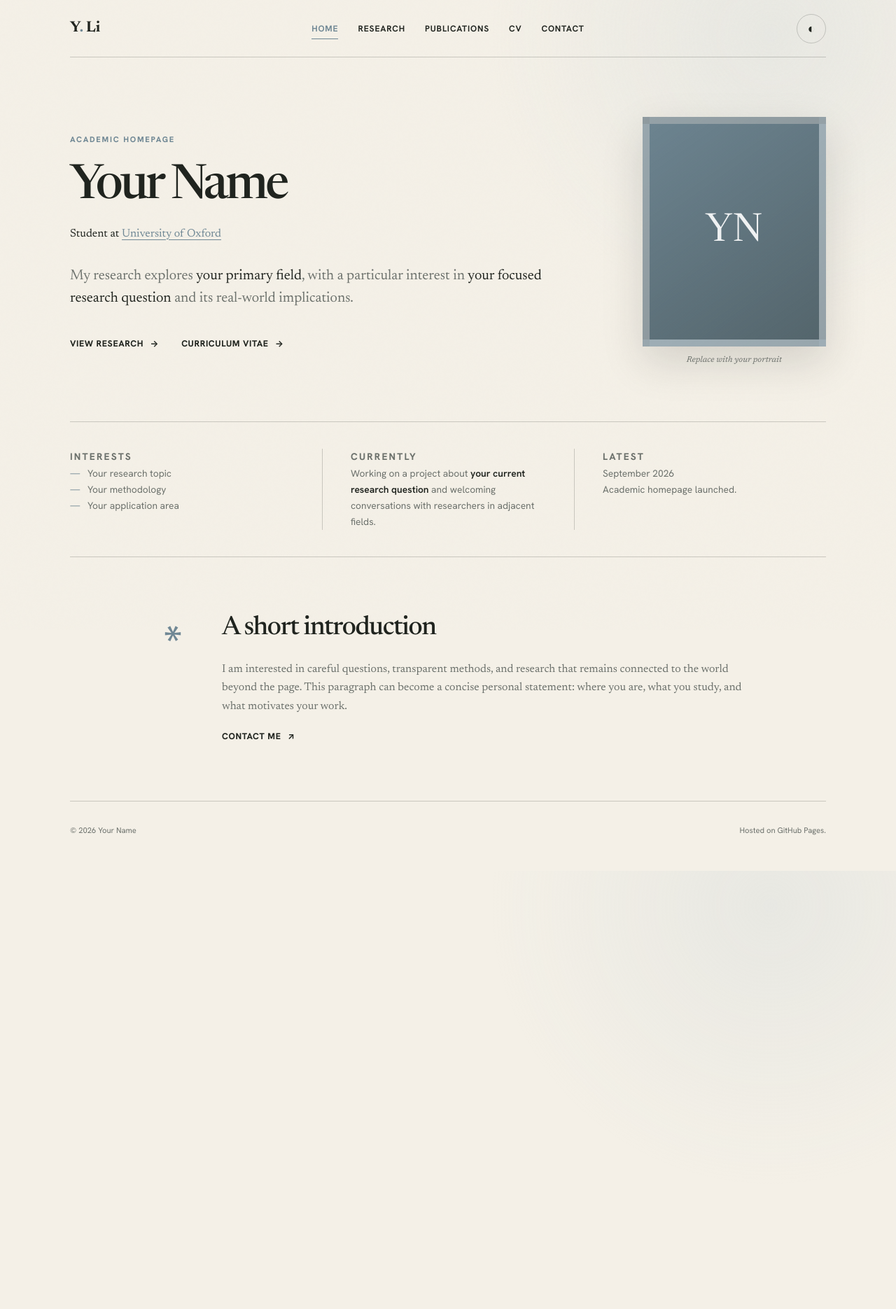
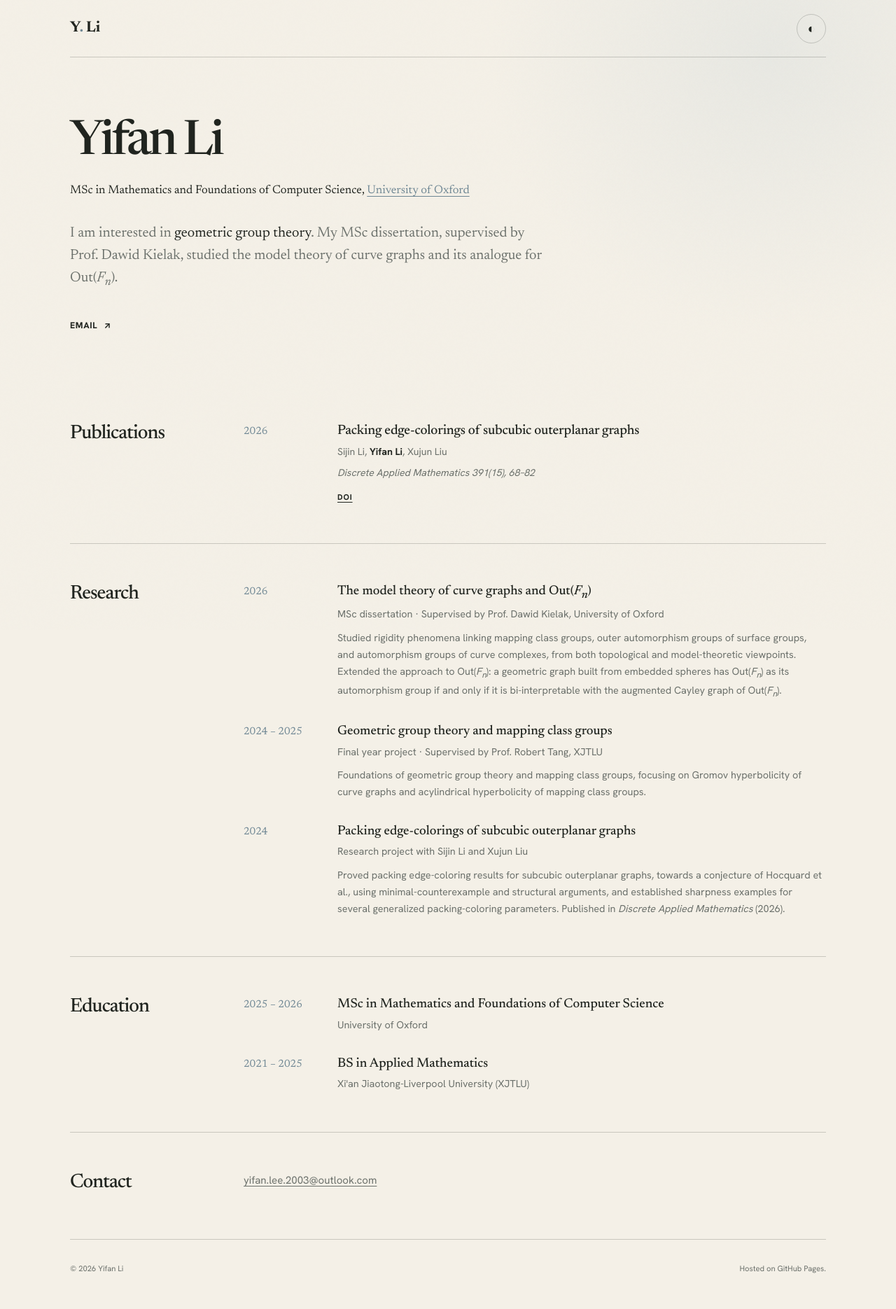
Before and after one commit to YF-Lee03/YF-Lee03.github.io, a Jekyll site: the page built from index.html, in a window 1280 px wide. Shown: the whole page at 70% size. Built offline with Jekyll 4.4.1, drawn with Linux system fonts in a browser that asks for light colours; before the commit the page ends 1244 px from its top, so only the background shows below that.

Commit message:
Turn the site into a single-page homepage
Replace the placeholder multi-page site with one page built from the
CV: introduction, publications, research, education, and email. The
header navigation is removed, and an at-a-glance band (interests,
reading groups, latest news) is kept in index.html but hidden. The
multi-page version is preserved on the multipage-backup branch.

Co-Authored-By: Claude Opus 5.5 <noreply@anthropic.com>

```diff
--- a/_config.yml
+++ b/_config.yml
@@ -1,8 +1,9 @@
-# Site-wide settings. Change `author` once and it updates the homepage,
-# footer, and the bolded name in the publication list.
-title: Y. Li
-author: Your Name
-description: Academic homepage — research, publications, curriculum vitae, and contact.
+# Site-wide settings. `author` appears in the footer and is bolded
+# automatically in publication author lists.
+title: Yifan Li
+author: Yifan Li
+description: Yifan Li — geometric group theory. MSc in Mathematics and Foundations of Computer Science, University of Oxford.
+email: yifan.lee.2003@outlook.com
 lang: en
 
 exclude:
--- a/_data/cv.yml
+++ b/_data/cv.yml
@@ -1,14 +1,40 @@
-# Each section becomes a heading on the CV page; items are listed in order.
-- section: Education
+# Dated sections of the homepage, in order. `id` is the section anchor (e.g. #research).
+# Item fields: dates, title, detail (optional), summary (optional). HTML is allowed.
+# `compact: true` renders a tighter list with titles only (e.g. for awards).
+
+- id: research
+  section: Research
   items:
-    - { dates: Your dates, title: Your degree, detail: Your Institution · Department or programme }
-    - { dates: Your dates, title: Previous degree, detail: Previous Institution · Field of study }
+    - dates: "2026"
+      title: The model theory of curve graphs and Out(<i>F<sub>n</sub></i>)
+      detail: MSc dissertation · Supervised by Prof. Dawid Kielak, University of Oxford
+      summary: >-
+        Studied rigidity phenomena linking mapping class groups, outer automorphism groups of
+        surface groups, and automorphism groups of curve complexes, from both topological and
+        model-theoretic viewpoints. Extended the approach to Out(<i>F<sub>n</sub></i>): a geometric
+        graph built from embedded spheres has Out(<i>F<sub>n</sub></i>) as its automorphism group
+        if and only if it is bi-interpretable with the augmented Cayley graph of Out(<i>F<sub>n</sub></i>).
+    - dates: 2024 – 2025
+      title: Geometric group theory and mapping class groups
+      detail: Final year project · Supervised by Prof. Robert Tang, XJTLU
+      summary: >-
+        Foundations of geometric group theory and mapping class groups, focusing on Gromov
+        hyperbolicity of curve graphs and acylindrical hyperbolicity of mapping class groups.
+    - dates: "2024"
+      title: Packing edge-colorings of subcubic outerplanar graphs
+      detail: Research project with Sijin Li and Xujun Liu
+      summary: >-
+        Proved packing edge-coloring results for subcubic outerplanar graphs, towards a conjecture
+        of Hocquard et al., using minimal-counterexample and structural arguments, and established
+        sharpness examples for several generalized packing-coloring parameters. Published in
+        <em>Discrete Applied Mathematics</em> (2026).
 
-- section: Research experience
+- id: education
+  section: Education
   items:
-    - { dates: Your dates, title: Your role or project, detail: Research group or institution · Supervisor or collaborator }
-
-- section: Awards & service
-  items:
-    - { dates: Year, title: "Award, scholarship, or academic service", detail: "A short description, if useful." }
-  note: A downloadable PDF can be added after you provide the file.
+    - dates: 2025 – 2026
+      title: MSc in Mathematics and Foundations of Computer Science
+      detail: University of Oxford
+    - dates: 2021 – 2025
+      title: BS in Applied Mathematics
+      detail: Xi'an Jiaotong-Liverpool University (XJTLU)
--- a/_data/publications.yml
+++ b/_data/publications.yml
@@ -1,17 +1,7 @@
 # Newest first. Names matching `author` in _config.yml are bolded automatically.
 - year: 2026
-  title: Your paper title goes here
-  authors: [Your Name, Coauthor Name, Coauthor Name]
-  venue: Conference or Journal · Forthcoming
+  title: Packing edge-colorings of subcubic outerplanar graphs
+  authors: [Sijin Li, Yifan Li, Xujun Liu]
+  venue: Discrete Applied Mathematics 391(15), 68–82
   links:
-    - { label: Paper, url: "#" }
-    - { label: Code, url: "#" }
-    - { label: BibTeX, url: "#" }
-
-- year: 2025
-  title: Another publication or working paper
-  authors: [Coauthor Name, Your Name]
-  venue: Workshop, Journal, or Preprint
-  links:
-    - { label: Paper, url: "#" }
-    - { label: Project, url: "#" }
+    - { label: DOI, url: "https://doi.org/10.1016/j.dam.2026.04.033" }
--- /dev/null
+++ b/_includes/section.html
@@ -0,0 +1,20 @@
+{%- assign group = include.group -%}
+<section class="section" id="{{ group.id }}" aria-labelledby="{{ group.id }}-heading">
+  <h2 id="{{ group.id }}-heading">{{ group.section | escape }}</h2>
+  <ol class="timeline{% if group.compact %} timeline--compact{% endif %}">
+    {%- for item in group.items %}
+    <li>
+      <time>{{ item.dates }}</time>
+      <div>
+        <h3>{{ item.title }}</h3>
+        {%- if item.detail %}
+        <p>{{ item.detail }}</p>
+        {%- endif %}
+        {%- if item.summary %}
+        <p class="summary">{{ item.summary }}</p>
+        {%- endif %}
+      </div>
+    </li>
+    {%- endfor %}
+  </ol>
+</section>
--- a/_layouts/default.html
+++ b/_layouts/default.html
@@ -5,7 +5,7 @@
   <meta name="viewport" content="width=device-width, initial-scale=1">
   <meta name="description" content="{{ page.description | default: site.description }}">
   <meta name="theme-color" content="#f4f0e7">
-  <title>{% if page.url == "/" %}{{ site.title }} — Home{% else %}{{ page.title }} — {{ site.title }}{% endif %}</title>
+  <title>{% if page.title %}{{ page.title }} — {% endif %}{{ site.title }}</title>
   <script>
     // Runs before first paint so dark-mode visitors never see a light flash.
     (function () {
@@ -28,14 +28,6 @@
   <a class="skip-link" href="#main">Skip to content</a>
   <header class="site-header">
     <a class="wordmark" href="{{ '/' | relative_url }}" aria-label="Home">Y<span>.</span> Li</a>
-    <nav aria-label="Primary navigation">
-      <button class="menu-toggle" type="button" aria-expanded="false" aria-controls="site-nav">Menu</button>
-      <ul id="site-nav">
-        {%- for item in site.data.navigation %}
-        <li><a href="{{ item.url | relative_url }}"{% if page.url == item.url %} aria-current="page"{% endif %}>{{ item.title }}</a></li>
-        {%- endfor %}
-      </ul>
-    </nav>
     <button class="theme-toggle" type="button" aria-label="Toggle color theme" title="Toggle color theme"><span aria-hidden="true">◐</span></button>
   </header>
 
--- a/index.html
+++ b/index.html
@@ -2,47 +2,65 @@
 layout: default
 ---
     <section class="home">
-      <div class="home-intro">
-        <p class="eyebrow">Academic homepage</p>
-        <h1>{{ site.author }}</h1>
-        <p class="title-line">Student at <a href="https://www.maths.ox.ac.uk/">University of Oxford</a></p>
-        <p class="lede">My research explores <em>your primary field</em>, with a particular interest in <em>your focused research question</em> and its real-world implications.</p>
-        <div class="home-actions">
-          <a class="arrow-link" href="{{ '/research/' | relative_url }}">View research <span aria-hidden="true">→</span></a>
-          <a class="arrow-link" href="{{ '/cv/' | relative_url }}">Curriculum vitae <span aria-hidden="true">→</span></a>
-        </div>
+      <h1>{{ site.author }}</h1>
+      <p class="title-line">MSc in Mathematics and Foundations of Computer Science, <a href="https://www.maths.ox.ac.uk/">University of Oxford</a></p>
+      <p class="lede">I am interested in <em>geometric group theory</em>. My MSc dissertation, supervised by Prof. Dawid Kielak, studied the model theory of curve graphs and its analogue for Out(<i>F<sub>n</sub></i>).</p>
+      <div class="home-actions">
+        <a class="arrow-link" href="mailto:{{ site.email }}">Email <span aria-hidden="true">↗</span></a>
       </div>
-
-      <aside class="portrait-wrap">
-        <div class="portrait-placeholder" role="img" aria-label="Portrait placeholder">YN</div>
-        <p>Replace with your portrait</p>
-      </aside>
     </section>
 
-    <section class="home-details" aria-label="Academic summary">
+    {% comment %} At-a-glance band, hidden for now. Remove this comment wrapper to show it again.
+    <section class="home-details" aria-label="At a glance">
       <div>
         <p class="mini-label">Interests</p>
         <ul class="plain-list">
-          <li>Your research topic</li>
-          <li>Your methodology</li>
-          <li>Your application area</li>
+          <li>Geometric group theory</li>
+          <li>Mapping class groups</li>
+          <li>Out(<i>F<sub>n</sub></i>)</li>
+          <li>Spaces of nonpositive curvature</li>
+          <li>Low-dimensional topology</li>
         </ul>
       </div>
       <div>
-        <p class="mini-label">Currently</p>
-        <p>Working on a project about <strong>your current research question</strong> and welcoming conversations with researchers in adjacent fields.</p>
+        <p class="mini-label">Reading groups this term</p>
+        <ul class="plain-list">
+          <li>Bridson &amp; Haefliger, <em>Metric Spaces of Non-Positive Curvature</em></li>
+          <li>Serre, <em>Trees</em></li>
+          <li>Martelli, <em>An Introduction to Geometric Topology</em></li>
+        </ul>
       </div>
       <div>
         <p class="mini-label">Latest</p>
-        <p><time datetime="2026-09">September 2026</time><br>Academic homepage launched.</p>
+        <p><time datetime="2026">2026</time><br><strong>Packing edge-colorings of subcubic outerplanar graphs</strong> published in <em>Discrete Applied Mathematics</em>.</p>
       </div>
     </section>
+    {% endcomment %}
 
-    <section class="home-note">
-      <span class="note-mark" aria-hidden="true">∗</span>
-      <div>
-        <h2>A short introduction</h2>
-        <p>I am interested in careful questions, transparent methods, and research that remains connected to the world beyond the page. This paragraph can become a concise personal statement: where you are, what you study, and what motivates your work.</p>
-        <a class="arrow-link" href="{{ '/contact/' | relative_url }}">Contact me <span aria-hidden="true">↗</span></a>
-      </div>
+    <section class="section" id="publications" aria-labelledby="publications-heading">
+      <h2 id="publications-heading">Publications</h2>
+      <ol class="entry-list">
+        {%- for pub in site.data.publications %}
+        <li class="entry">
+          <span class="entry-year">{{ pub.year }}</span>
+          <article>
+            <h3>{{ pub.title }}</h3>
+            <p>{% for name in pub.authors %}{% if name == site.author %}<strong>{{ name }}</strong>{% else %}{{ name }}{% endif %}{% unless forloop.last %}, {% endunless %}{% endfor %}</p>
+            <p class="venue">{{ pub.venue }}</p>
+            {%- if pub.links %}
+            <div class="entry-links">{% for link in pub.links %}<a href="{{ link.url }}">{{ link.label }}</a>{% endfor %}</div>
+            {%- endif %}
+          </article>
+        </li>
+        {%- endfor %}
+      </ol>
     </section>
+
+    {%- for group in site.data.cv %}
+    {% include section.html group=group %}
+    {%- endfor %}
+
+    <section class="section" id="contact" aria-labelledby="contact-heading">
+      <h2 id="contact-heading">Contact</h2>
+      <p><a href="mailto:{{ site.email }}">{{ site.email }}</a></p>
+    </section>
--- a/research/index.html
+++ /dev/null
@@ -1,17 +0,0 @@
----
-layout: page
-title: Research
-description: Research interests and selected projects.
-eyebrow: Questions & projects
-lede: An overview of the questions, methods, and applications that shape my work.
----
-<section class="content-section">
-  <h2>Research interests</h2>
-  <p>My research centers on <strong>your primary field</strong>. I am particularly interested in the relationship between <strong>your central question</strong> and <strong>your application area</strong>. Replace this introduction with a short, accessible explanation that a researcher outside your specialty can follow.</p>
-</section>
-<section class="content-section" aria-labelledby="projects-heading">
-  <h2 id="projects-heading">Selected projects</h2>
-  <article class="research-item"><span class="item-index">1</span><div><h2>Your primary research project</h2><p>Describe the problem, why it matters, the approach you took, and the most useful result. A strong project summary usually needs only three or four sentences.</p><div class="tags"><span>Method</span><span>Research area</span><span>Ongoing</span></div></div></article>
-  <article class="research-item"><span class="item-index">2</span><div><h2>A second line of inquiry</h2><p>Use this section for another project, a substantial collaboration, or a research direction you plan to develop.</p><div class="tags"><span>Collaboration</span><span>Application</span></div></div></article>
-  <article class="research-item"><span class="item-index">3</span><div><h2>An open question</h2><p>Highlight a problem you are currently thinking about. This is a natural place to invite conversation and collaboration.</p><div class="tags"><span>Open question</span></div></div></article>
-</section>
--- a/script.js
+++ b/script.js
@@ -3,8 +3,6 @@
 const root = document.documentElement;
 const themeToggle = document.querySelector(".theme-toggle");
 const themeColor = document.querySelector('meta[name="theme-color"]');
-const menuToggle = document.querySelector(".menu-toggle");
-const menu = document.querySelector("#site-nav");
 
 themeToggle?.addEventListener("click", () => {
   const nextTheme = root.dataset.theme === "dark" ? "light" : "dark";
@@ -13,17 +11,5 @@ themeToggle?.addEventListener("click", () => {
   try { localStorage.setItem("theme", nextTheme); } catch (e) {}
 });
 
-menuToggle?.addEventListener("click", () => {
-  const isOpen = menu.classList.toggle("open");
-  menuToggle.setAttribute("aria-expanded", String(isOpen));
-});
-
-menu?.querySelectorAll("a").forEach((link) => {
-  link.addEventListener("click", () => {
-    menu.classList.remove("open");
-    menuToggle?.setAttribute("aria-expanded", "false");
-  });
-});
-
 const year = document.querySelector("#year");
 if (year) year.textContent = new Date().getFullYear();
--- a/styles.css
+++ b/styles.css
@@ -53,19 +53,15 @@ a:hover { color: var(--accent); }
 .site-header {
   min-height: 82px;
   display: grid;
-  grid-template-columns: 1fr auto 1fr;
+  grid-template-columns: 1fr auto;
   align-items: center;
   border-bottom: 1px solid var(--line);
 }
 .wordmark { width: fit-content; font-family: var(--serif); font-size: 1.35rem; font-weight: 700; text-decoration: none; }
 .wordmark span { color: var(--accent); }
-nav ul { display: flex; gap: 1.75rem; margin: 0; padding: 0; list-style: none; }
-nav a { padding-block: .4rem; font-size: .76rem; font-weight: 680; letter-spacing: .07em; text-decoration: none; text-transform: uppercase; }
-nav a[aria-current="page"] { color: var(--accent); border-bottom: 1px solid currentColor; }
-.theme-toggle, .menu-toggle { border: 0; color: inherit; background: transparent; cursor: pointer; }
+.theme-toggle { border: 0; color: inherit; background: transparent; cursor: pointer; }
 .theme-toggle { justify-self: end; width: 42px; height: 42px; border: 1px solid var(--line); border-radius: 50%; font-size: 1.15rem; transition: transform .2s ease, border-color .2s ease; }
 .theme-toggle:hover { transform: rotate(25deg); border-color: var(--accent); }
-.menu-toggle { display: none; }
 
 h1, h2, h3, p { margin-top: 0; }
 h1, h2, h3 { font-family: var(--serif); font-weight: 500; }
@@ -79,16 +75,12 @@ h3 { font-size: 1.18rem; line-height: 1.25; }
 .arrow-link span { display: inline-block; margin-left: .35rem; transition: transform .2s ease; }
 .arrow-link:hover span { transform: translateX(4px); }
 
-.home { min-height: 520px; padding: 5rem 0 4.5rem; display: grid; grid-template-columns: minmax(0, 1.5fr) minmax(250px, .55fr); gap: 8vw; align-items: center; }
-.title-line { margin-bottom: 2rem; font-family: var(--serif); font-size: 1rem; }
+.home { padding: 5.5rem 0 4.5rem; }
+.title-line { margin-bottom: 2rem; font-family: var(--serif); font-size: 1.05rem; }
 .title-line a { color: var(--accent); }
 .lede { max-width: 680px; margin-bottom: 2.4rem; color: var(--muted); font-family: var(--serif); font-size: clamp(1.05rem, 1.6vw, 1.3rem); line-height: 1.55; }
 .lede em { color: var(--ink); font-style: normal; }
 .home-actions { display: flex; gap: 2rem; flex-wrap: wrap; }
-
-.portrait-wrap { position: relative; }
-.portrait-placeholder { aspect-ratio: 4 / 5; display: grid; place-items: center; color: rgba(255,255,255,.9); background: linear-gradient(145deg, rgba(32,36,31,.04), rgba(32,36,31,.34)), var(--accent); border: 10px solid var(--wash); box-shadow: 0 22px 55px rgba(32,36,31,.15); font-family: var(--serif); font-size: 3.5rem; }
-.portrait-wrap p { margin: .65rem 0 0; color: var(--muted); font-family: var(--serif); font-size: .72rem; font-style: italic; text-align: center; }
 
 .home-details { padding: 2.4rem 0; display: grid; grid-template-columns: repeat(3, 1fr); gap: 0; border-top: 1px solid var(--line); border-bottom: 1px solid var(--line); }
 .home-details > div { padding: 0 2.5rem; border-left: 1px solid var(--line); }
@@ -98,82 +90,52 @@ h3 { font-size: 1.18rem; line-height: 1.25; }
 .plain-list { margin-top: 0; padding: 0; list-style: none; }
 .plain-list li::before { margin-right: .65rem; color: var(--accent); content: "—"; }
 
-.home-note { padding: 5rem max(0px, calc((100% - 850px) / 2)); display: grid; grid-template-columns: 70px 1fr; gap: 2rem; }
-.note-mark { color: var(--accent); font-family: var(--serif); font-size: 4rem; line-height: 1; }
-.home-note h2 { margin-bottom: 1.5rem; }
-.home-note p { color: var(--muted); font-family: var(--serif); font-size: 1rem; }
-
-/* Inner pages */
-.page-header { padding: 4.5rem 0 2.5rem; border-bottom: 1px solid var(--line); }
-.breadcrumb { margin-bottom: 1.8rem; color: var(--muted); font-size: .7rem; letter-spacing: .08em; text-transform: uppercase; }
-.breadcrumb a { text-decoration: none; }
-.page-header h1 { max-width: 850px; font-size: clamp(2.7rem, 5vw, 3.8rem); }
-.page-header .lede { max-width: 720px; margin-bottom: 0; }
-.content { width: min(820px, 100%); margin-left: auto; padding: 3.8rem 0 6rem; }
-.content-section + .content-section { margin-top: 3.8rem; }
-.content-section > h2 { margin-bottom: 2rem; padding-bottom: .8rem; border-bottom: 1px solid var(--line); font-size: clamp(1.6rem, 2.5vw, 2.1rem); }
-/* The heading's underline already separates it from the first item. */
-.content-section > h2 + .timeline > li:first-child,
-.content-section > h2 + .entry-list > .entry:first-child,
-.content-section > h2 + .research-item { padding-top: 0; border-top: 0; }
-.content-section p { color: var(--muted); }
-.content-section strong { color: var(--ink); }
+/* Each section: heading in the left column, content on the right. */
+.section { padding: 3.5rem 0; display: grid; grid-template-columns: 200px minmax(0, 1fr); gap: 3rem; scroll-margin-top: 1rem; }
+.section + .section { border-top: 1px solid var(--line); }
+.section > h2 { margin: 0; font-size: clamp(1.45rem, 2.2vw, 1.75rem); }
+.section p { color: var(--muted); }
+.section strong { color: var(--ink); }
 
 .entry-list { margin: 0; padding: 0; list-style: none; }
-.entry { padding: 1.2rem 0; display: grid; grid-template-columns: 90px 1fr; gap: 1.5rem; }
+.entry { display: grid; grid-template-columns: 110px minmax(0, 1fr); gap: 1.5rem; }
+.entry + .entry { margin-top: 2rem; }
 .entry-year { color: var(--accent); font-family: var(--serif); }
-.entry h2, .entry h3 { margin-bottom: .4rem; padding: 0; border: 0; font-size: 1.22rem; letter-spacing: -.01em; }
-.entry p { margin-bottom: .35rem; color: var(--muted); font-size: .88rem; }
+.entry h3 { margin-bottom: .4rem; font-size: 1.22rem; letter-spacing: -.01em; }
+.entry p { margin-bottom: .35rem; font-size: .88rem; }
 .entry .venue { font-style: italic; }
 .entry-links { display: flex; gap: 1rem; margin-top: .85rem; }
 .entry-links a { font-size: .7rem; font-weight: 740; letter-spacing: .08em; text-transform: uppercase; }
 
-.research-item { padding: 2rem 0; display: grid; grid-template-columns: 48px 1fr; gap: 1.5rem; border-top: 1px solid var(--line); }
-.research-item:last-child { border-bottom: 1px solid var(--line); }
-.item-index { width: 38px; height: 38px; display: grid; place-items: center; color: var(--accent); border: 1px solid var(--line); border-radius: 50%; font-family: var(--serif); }
-.research-item h2 { margin-bottom: .7rem; padding: 0; border: 0; font-size: 1.42rem; }
-.research-item p { max-width: 650px; }
-.tags { display: flex; gap: .5rem; flex-wrap: wrap; margin-top: 1rem; }
-.tags span { padding: .25rem .55rem; border: 1px solid var(--line); border-radius: 100px; color: var(--muted); font-size: .67rem; }
-
 .timeline { margin: 0; padding: 0; list-style: none; }
-.timeline li { padding: 1.5rem 0; display: grid; grid-template-columns: 150px 1fr; gap: 2rem; border-top: 1px solid var(--line); }
+.timeline li { display: grid; grid-template-columns: 110px minmax(0, 1fr); gap: 1.5rem; }
+.timeline li + li { margin-top: 2rem; }
 .timeline time { color: var(--accent); font-family: var(--serif); }
 .timeline h3 { margin-bottom: .3rem; }
 .timeline p { margin: 0; font-size: .9rem; }
+.timeline .summary { margin-top: .6rem; }
+.timeline--compact li + li { margin-top: .9rem; }
+.timeline--compact h3 { margin: 0; font-size: 1.05rem; line-height: 1.5; }
 
-.contact-grid { display: grid; grid-template-columns: 1fr 1fr; gap: 4rem; }
-.contact-card h2 { margin-bottom: 1.2rem; padding-bottom: .8rem; border-bottom: 1px solid var(--line); font-size: 1.42rem; }
-.contact-card p { margin-bottom: .45rem; }
-.placeholder-note { padding: 1rem; color: var(--muted); background: var(--wash); border-left: 2px solid var(--accent); font-size: .78rem; }
+.contact-links { display: flex; gap: 1.2rem 3rem; flex-wrap: wrap; margin: 1.4rem 0 0; }
 
 footer { padding: 2rem 0 3rem; display: flex; justify-content: space-between; border-top: 1px solid var(--line); color: var(--muted); font-size: .7rem; }
 footer p { margin: 0; }
 
 @media (max-width: 820px) {
-  .site-header { grid-template-columns: 1fr auto auto; gap: .5rem; }
-  .menu-toggle { display: block; padding: .65rem; font-size: .72rem; font-weight: 700; text-transform: uppercase; }
-  nav { order: 2; }
-  nav ul { position: absolute; top: 78px; right: 24px; z-index: 10; min-width: 190px; padding: 1.2rem; display: none; flex-direction: column; gap: .7rem; background: var(--paper); border: 1px solid var(--line); box-shadow: 0 18px 50px rgba(0,0,0,.14); }
-  nav ul.open { display: flex; }
-  .theme-toggle { order: 3; }
-  .home { min-height: auto; padding: 5rem 0; grid-template-columns: 1fr; gap: 4rem; }
-  .portrait-wrap { width: min(320px, calc(100% - 1rem)); margin-inline: auto; }
+  .home { padding: 4.5rem 0 3.5rem; }
   .home-details { grid-template-columns: 1fr; }
   .home-details > div { padding: 1.5rem 0; border-top: 1px solid var(--line); border-left: 0; }
-  .home-details > div:first-child { border-top: 0; }
-  .home-note { padding-inline: 0; }
-  .content { margin: 0; }
+  .home-details > div:first-child { padding-top: 0; border-top: 0; }
+  .home-details > div:last-child { padding-bottom: 0; }
+  .section { padding: 3rem 0; grid-template-columns: 1fr; gap: 1.6rem; }
 }
 
 @media (max-width: 540px) {
   .site-header, main, footer { width: min(100% - 30px, 1080px); }
   .site-header { min-height: 76px; }
   h1 { font-size: clamp(2.8rem, 14vw, 3.7rem); }
-  .home-note { grid-template-columns: 1fr; gap: .5rem; }
-  .entry, .timeline li { grid-template-columns: 1fr; gap: .4rem; }
-  .research-item { grid-template-columns: 1fr; }
-  .contact-grid { grid-template-columns: 1fr; gap: 2rem; }
+  .entry, .timeline li { grid-template-columns: 1fr; gap: .3rem; }
   footer { gap: .8rem; flex-direction: column; }
 }
 
```
Also changed, not shown: _data/navigation.yml (deleted, +0 -10 lines), _layouts/page.html (deleted, +0 -12 lines), contact/index.html (deleted, +0 -12 lines), cv/index.html (deleted, +0 -21 lines), publications/index.html (deleted, +0 -26 lines), README.md.
